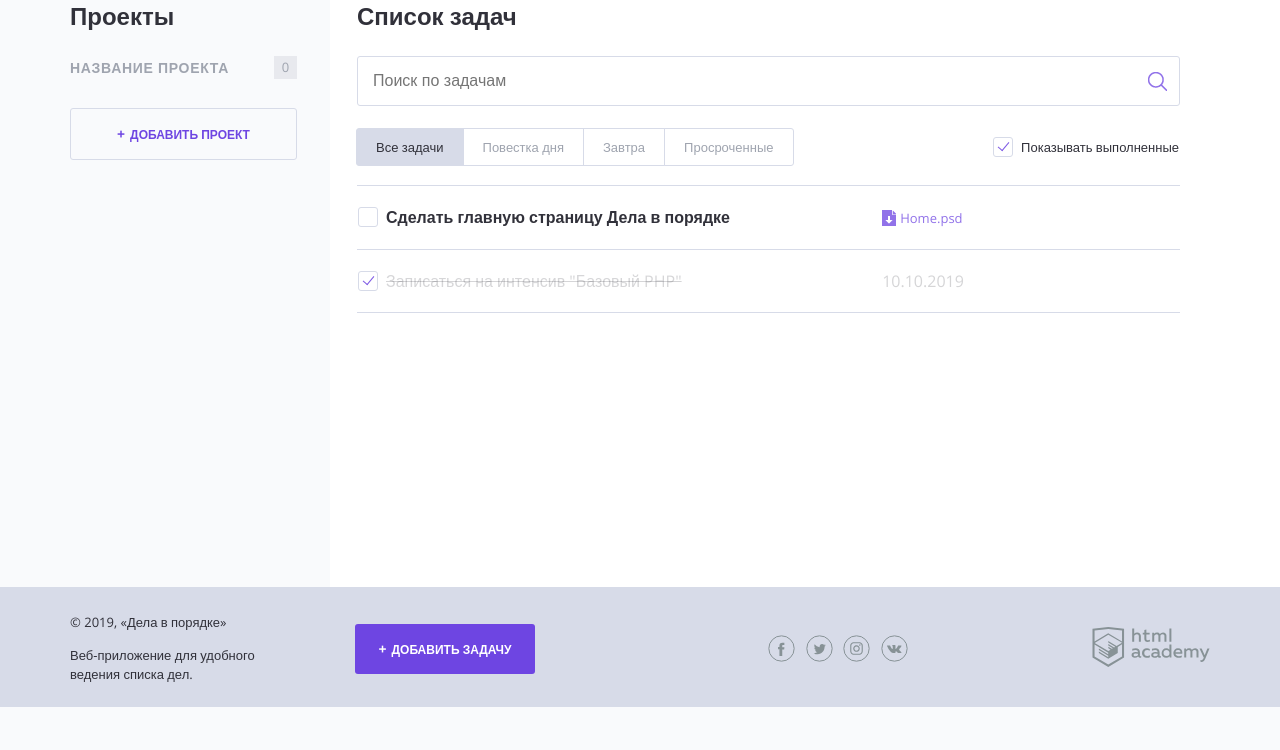
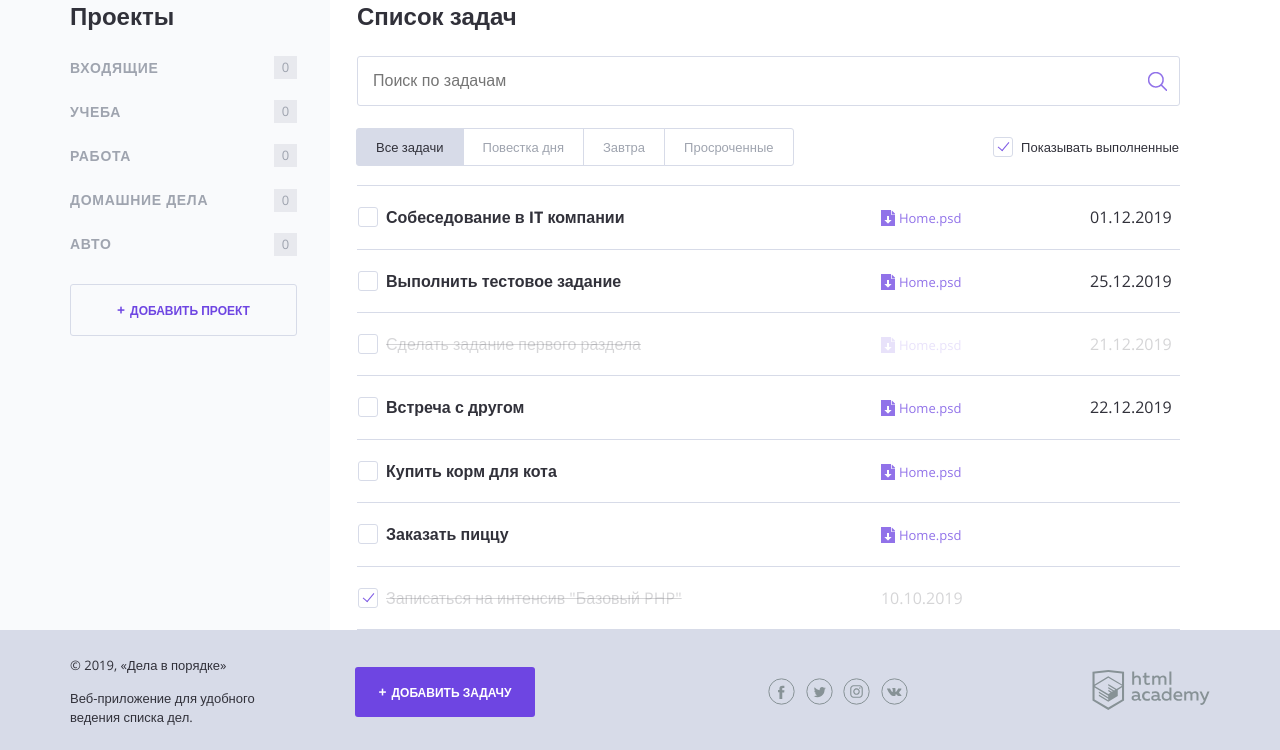
Before and after one commit to morozalexey/896717-doingsdone-12, a PHP site: page / in a window 1280 px wide. Shown: the part 93-843 px from the top of the page. Before the commit the page ends 800 px from the top, so only its background shows below. Run offline with PHP 8.4, Linux system fonts and the light colour scheme.

Commit message:
циклом foreach добавил вывел задачи на странице проекта

```diff
--- a/index.php
+++ b/index.php
@@ -1,6 +1,45 @@
 <?php
 // показывать или нет выполненные задачи
 $show_complete_tasks = rand(0, 1);
+$categories = ['Входящие', 'Учеба', 'Работа', 'Домашние дела', 'Авто'];
+$tasks = [
+    [
+        'name' => 'Собеседование в IT компании',
+        'date' => '01.12.2019',
+        'category' => 'Работа',
+        'done' => false
+    ],
+    [
+        'name' => 'Выполнить тестовое задание',
+        'date' => '25.12.2019',
+        'category' => 'Работа',
+        'done' => false
+    ],
+    [
+        'name' => 'Сделать задание первого раздела',
+        'date' => '21.12.2019',
+        'category' => 'Учеба',
+        'done' => true
+    ],
+    [
+        'name' => 'Встреча с другом',
+        'date' => '22.12.2019',
+        'category' => 'Входящие',
+        'done' => false
+    ],
+    [
+        'name' => 'Купить корм для кота',
+        'date' => null,
+        'category' => 'Домашние дела',
+        'done' => false
+    ],
+    [
+        'name' => 'Заказать пиццу',
+        'date' => null,
+        'category' => 'Домашние дела',
+        'done' => false
+    ]
+]
 ?>
 <!DOCTYPE html>
 <html lang="ru">
@@ -42,10 +81,12 @@ $show_complete_tasks = rand(0, 1);
 
                 <nav class="main-navigation">
                     <ul class="main-navigation__list">
+                        <?php foreach($categories as $category) :?>
                         <li class="main-navigation__list-item">
-                            <a class="main-navigation__list-item-link" href="#">Название проекта</a>
+                            <a class="main-navigation__list-item-link" href="#"><?=$category;?></a>
                             <span class="main-navigation__list-item-count">0</span>
                         </li>
+                        <?php endforeach;?>
                     </ul>
                 </nav>
 
@@ -77,12 +118,16 @@ $show_complete_tasks = rand(0, 1);
                     </label>
                 </div>
 
+
+
                 <table class="tasks">
-                    <tr class="tasks__item task">
+                    <?php foreach($tasks as $task => $item) : ?>
+                    <?php if ( !($show_complete_tasks) && ($tasks[$task]['done']) ) { continue;}?>
+                    <tr class="tasks__item task <?= ($tasks[$task]['done']) ? 'task--completed' : '' ; ?>">
                         <td class="task__select">
                             <label class="checkbox task__checkbox">
                                 <input class="checkbox__input visually-hidden task__checkbox" type="checkbox" value="1">
-                                <span class="checkbox__text">Сделать главную страницу Дела в порядке</span>
+                                <span class="checkbox__text"><?= $tasks[$task]['name'] ; ?></span>
                             </label>
                         </td>
 
@@ -90,10 +135,14 @@ $show_complete_tasks = rand(0, 1);
                             <a class="download-link" href="#">Home.psd</a>
                         </td>
 
-                        <td class="task__date"></td>
+                        <td class="task__date"><?= $tasks[$task]['date'] ; ?></td>
                     </tr>
+                    <?php endforeach ;?>
+                    <pre><?php //var_dump($tasks); ?></pre>
+                    <pre><?php //var_dump($tasks[$task]['name']); ?></pre>
+
                     <!--показывать следующий тег <tr/>, если переменная $show_complete_tasks равна единице-->
-                    <?php if ($show_complete_tasks === 1) :?>
+                    <?php if ($show_complete_tasks) :?>
                     <tr class="tasks__item task task--completed">
                         <td class="task__select">
                             <label class="checkbox task__checkbox">
```
